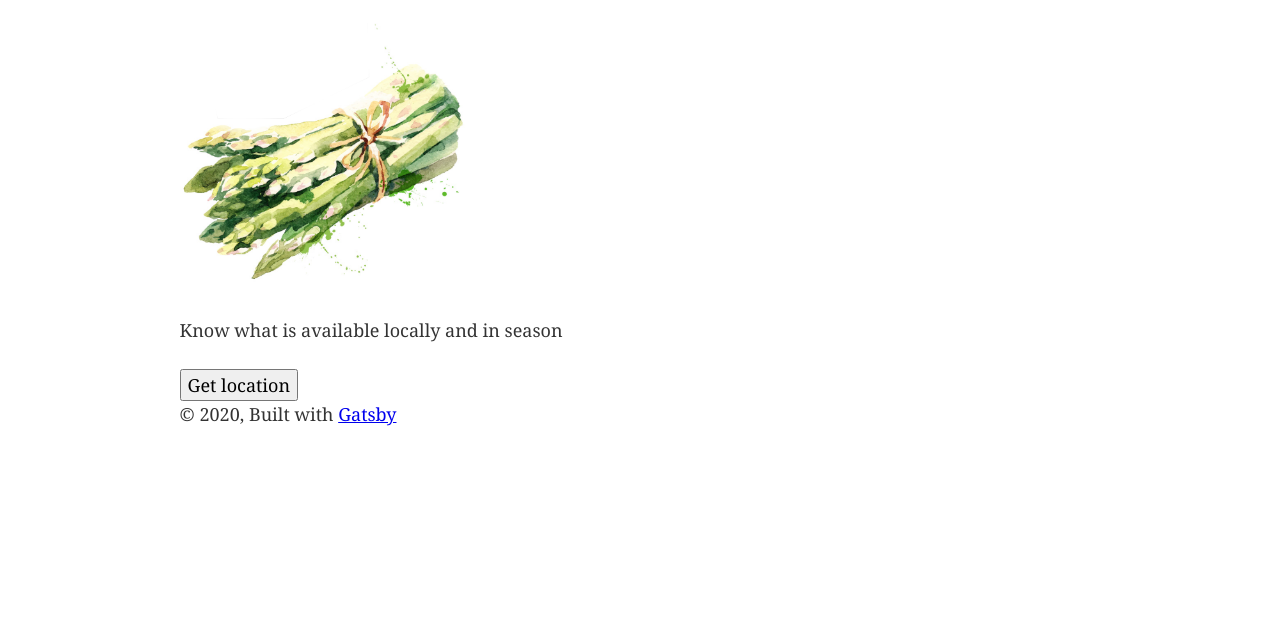
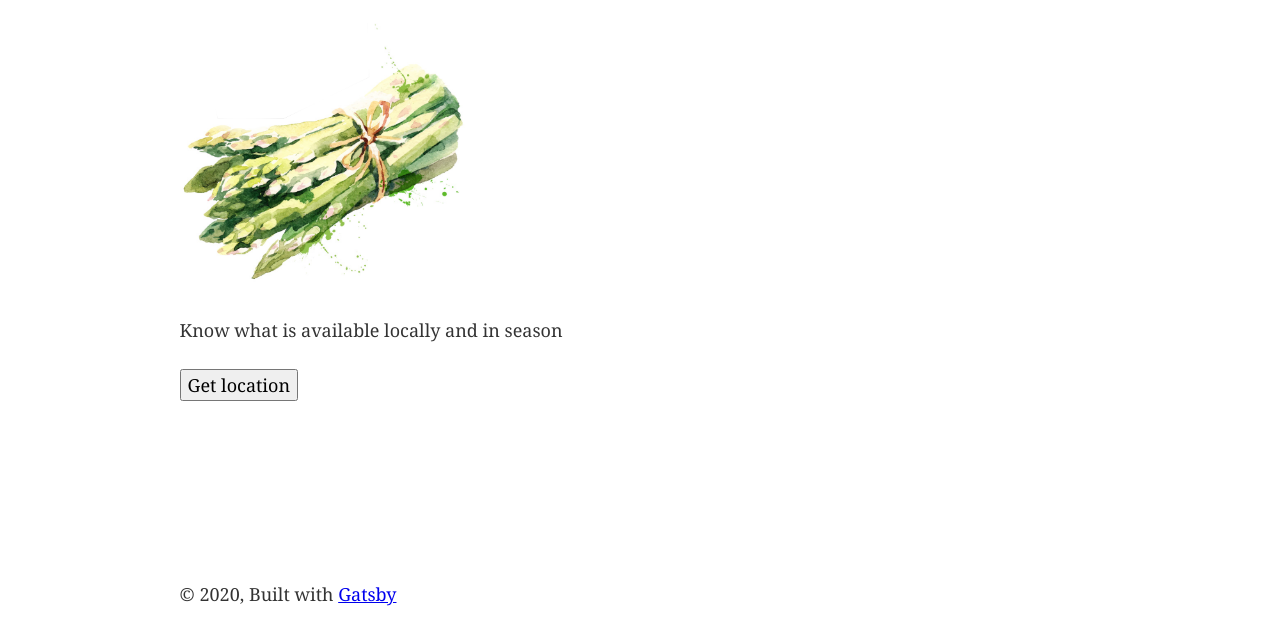
Before and after one commit to mmassie/inseason, a Gatsby site: page / in a window 1280 px wide. Shown: the part 100-744 px from the top of the page. Built offline with nearby package versions, Linux system fonts and the light colour scheme; Gatsby itself is replaced by a stand-in of ours.

Commit message:
10 is not a value unless you add a unit of measure
#CSS

```diff
--- a/src/components/layout.css
+++ b/src/components/layout.css
@@ -14,7 +14,7 @@ details,
 figcaption,
 figure,
 footer{
-  padding: 10 0 0;
+  padding: 10em 0 0;
 }
 header,
 main,
```
